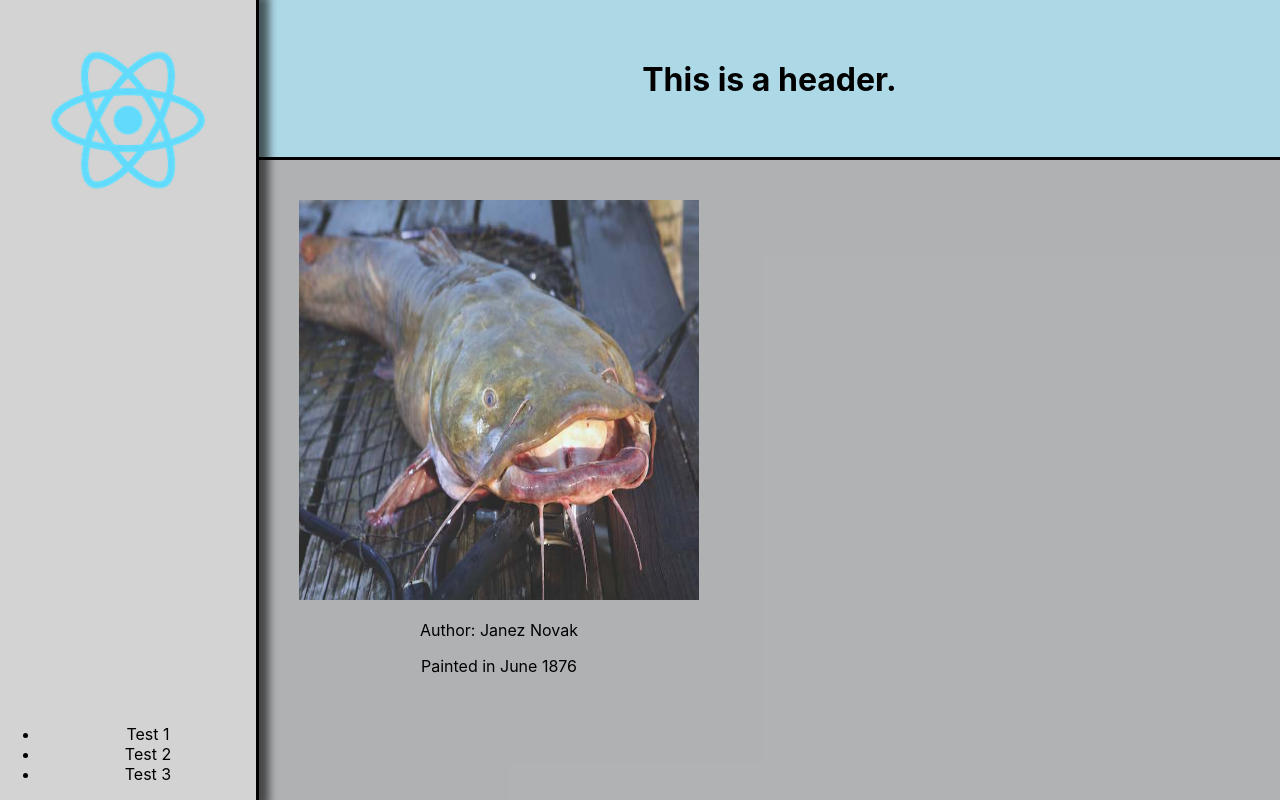
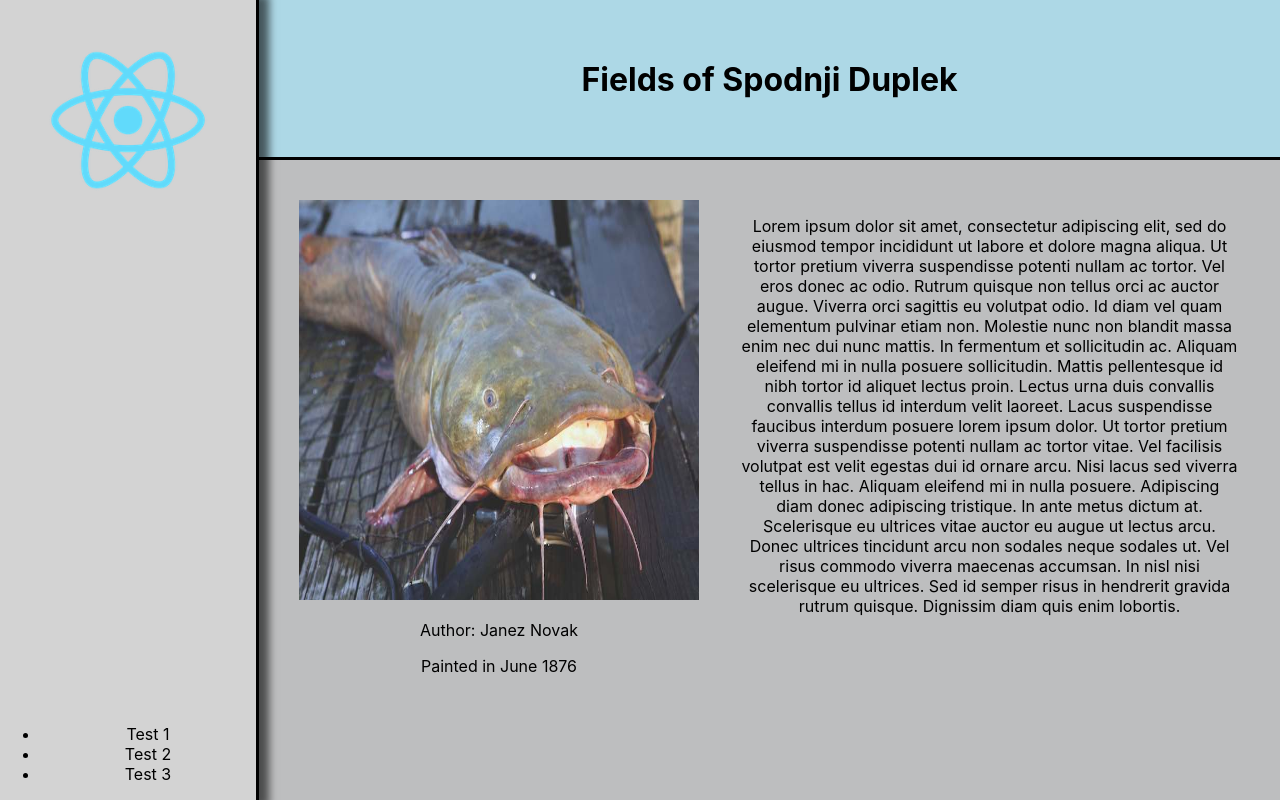
Before and after one commit to grizeldi/language-kiosk, a React (Create React App) app: page / in a window 1280 px wide. Built offline with nearby package versions, Linux system fonts and the light colour scheme.

Commit message:
Title, text now from translations

```diff
--- a/src/components/header.css
+++ b/src/components/header.css
@@ -8,6 +8,6 @@ header {
     padding: 0;
 }
 
-h1.paintingName{
+h1.title{
     margin:0;
 }
--- a/src/components/header.jsx
+++ b/src/components/header.jsx
@@ -1,11 +1,13 @@
 import React from 'react';
 import './header.css';
+import {t} from "i18next";
 
 class Header extends React.Component {
+
     render() {
         return (
             <header>
-                <h1 className="paintingName">This is a header.</h1>
+                <h1 className="title">{t("title")}</h1>
             </header>
         );
     }
--- a/src/components/imagedisplay.css
+++ b/src/components/imagedisplay.css
@@ -1,14 +1,18 @@
 div.image-display {
-    background-color: #D0D0D0D0;
+    background-color: #D8D8D8D8;
     height: 80vh;
     margin: 0;
 }
 div.authorInfo{
     margin-top: 5vh;
     margin-left: 5vh;
+    padding-right: 5vh;
     float:left;
 }
 img.authorImg{
     width: 50vh;
     height: 50vh;
 }
+div.picInfo{
+    padding: 5vh;
+}
--- a/src/components/imagedisplay.jsx
+++ b/src/components/imagedisplay.jsx
@@ -16,6 +16,11 @@ class ImageDispay extends React.Component {
                     <p>{t("author")}</p>
                     <p>{t("date")}</p>
                 </div>
+                <div className="picInfo">
+                    <p>
+                        {t("description")}
+                    </p>
+                </div>
             </div>
         );
     }
```
